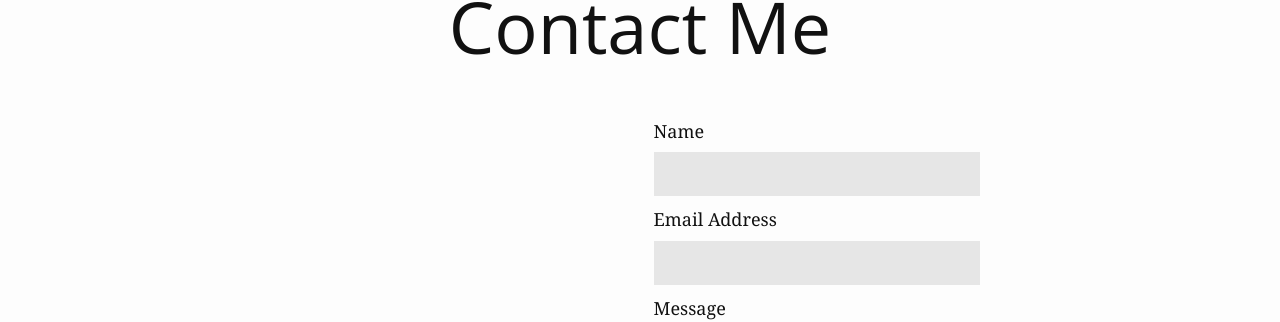
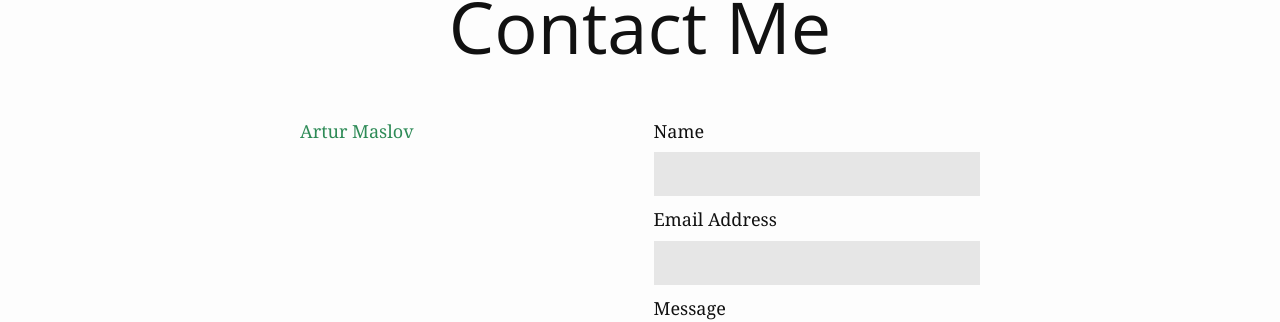
Before and after one commit to neone35/jekyll-sites, a Jekyll site: the page built from butter-blog/about.html, in a window 1280 px wide. Shown: the part 384-706 px from the top of the page. Built offline with Jekyll 4.4.1, drawn with Linux system fonts in a browser that asks for light colours; nearby versions of some CDN libraries; comment, search, counter and statistics services are not loaded.

Commit message:
LinkedIn profile banner

```diff
--- a/butter-blog/about.html
+++ b/butter-blog/about.html
@@ -44,3 +44,7 @@ menu: main
     <input type="submit" value="Send" class="button">
   </form>
 </div>
+<div class="LI-profile-badge"  data-version="v1" data-size="large" data-locale="en_US" data-type="horizontal" data-theme="light" data-vanity="neomaslov"><a class="LI-simple-link" href='https://lt.linkedin.com/in/neomaslov?trk=profile-badge'>Artur Maslov</a></div>
+
+<!-- LinkedIn script -->
+<script type="text/javascript" src="https://platform.linkedin.com/badges/js/profile.js" async defer></script>
```
